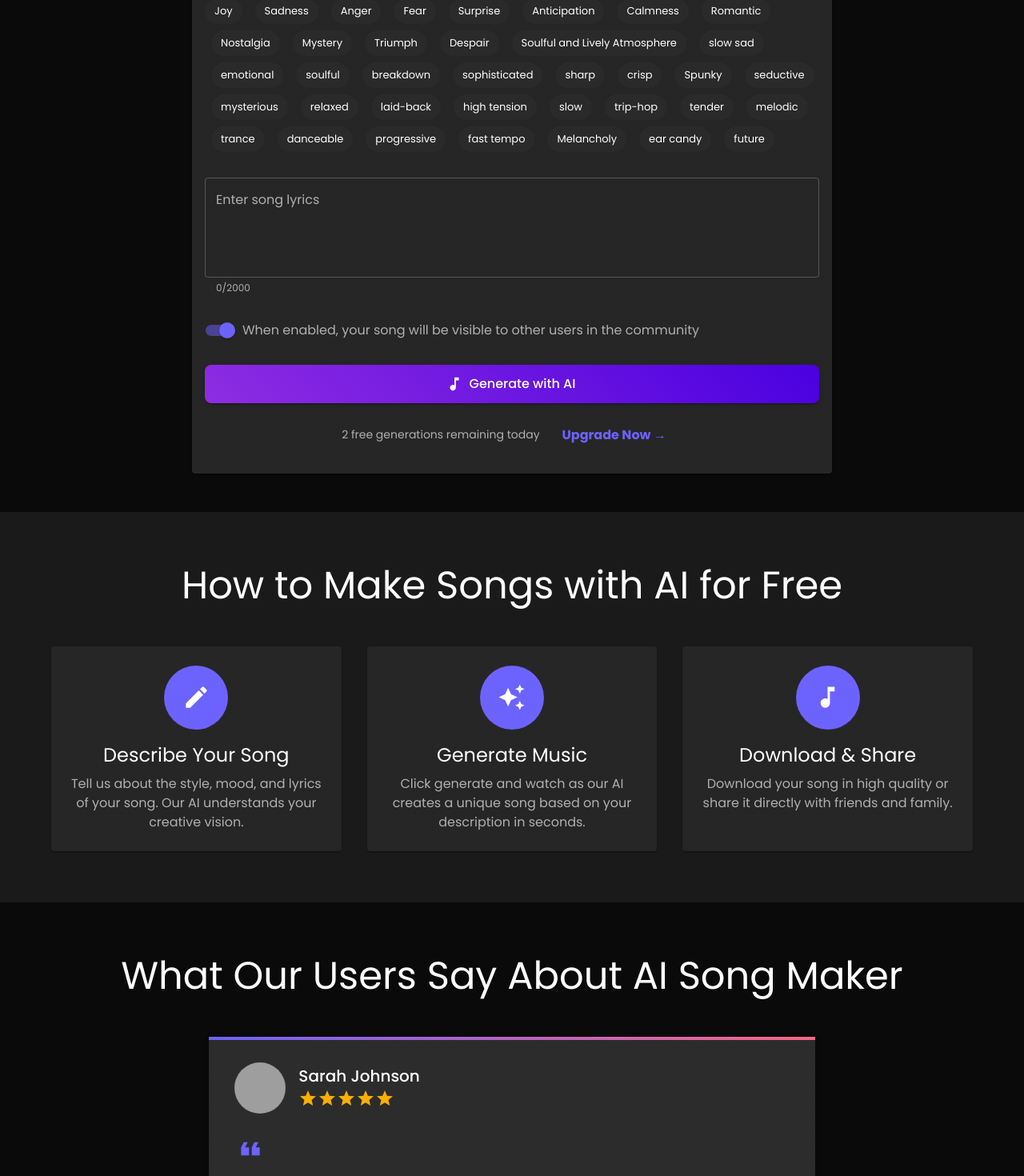
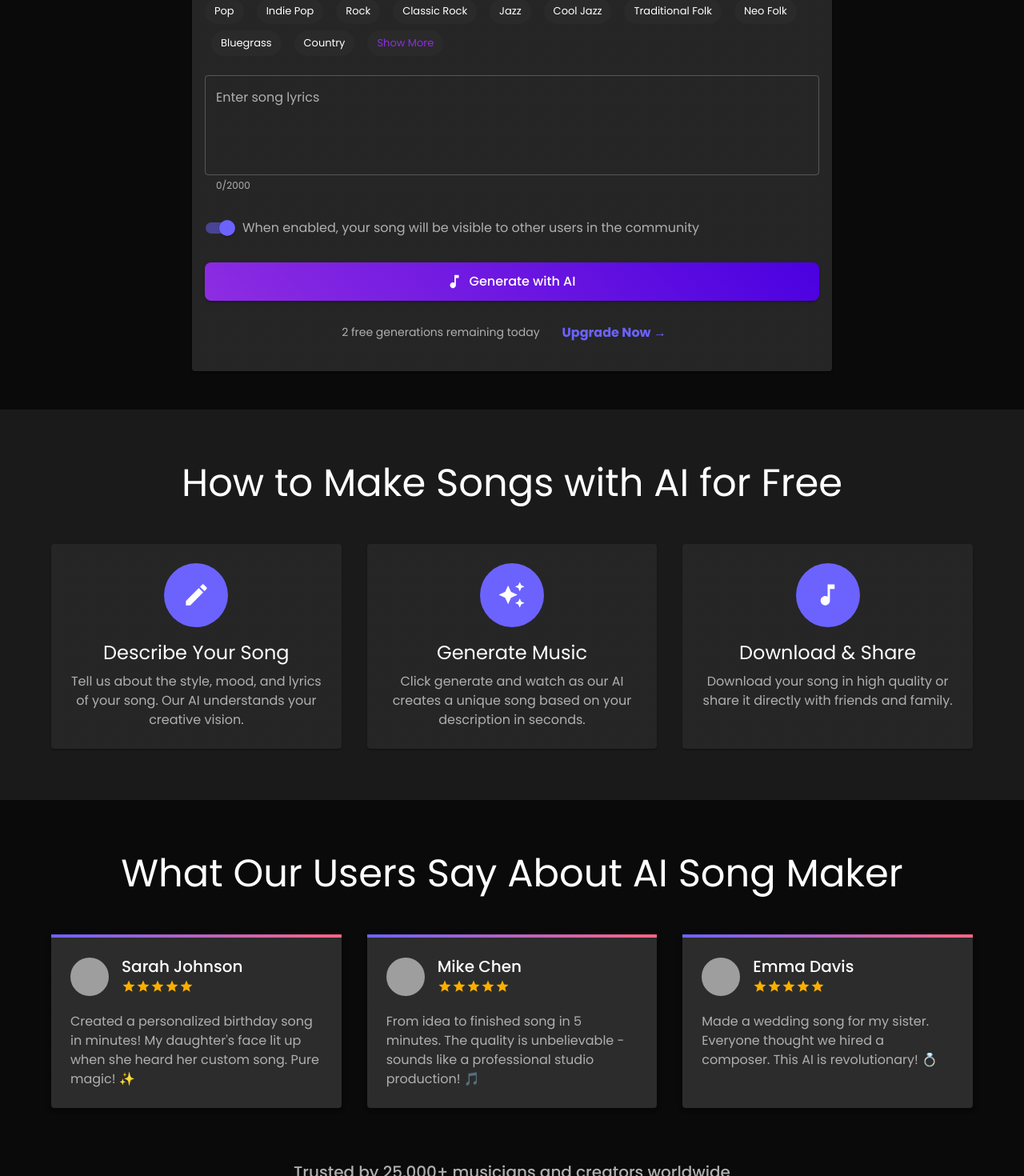
Before and after one commit to JANETCHEN1217/ai-music-creator, a React (Create React App) app: page /home in a window 1280 px wide. Shown: the part 800-2270 px from the top of the page at 80% size. Built offline with nearby package versions, Linux system fonts and the light colour scheme; grey boxes are pictures that could not be loaded; a web font is replaced by a local one.

Commit message:
Update UI components: Improve Create page tags, optimize Home testimonials, and enhance Tutorials layout

```diff
--- a/src/pages/Create.js
+++ b/src/pages/Create.js
@@ -29,14 +29,16 @@ const Create = () => {
   const [isPublic, setIsPublic] = useState(true);
   const [description, setDescription] = useState('');
   const [activeCategory, setActiveCategory] = useState('Genre');
+  const [showAllTags, setShowAllTags] = useState(false);
 
   const genres = [
-    'Joy', 'Sadness', 'Anger', 'Fear', 'Surprise', 'Anticipation', 'Calmness', 'Romantic',
-    'Nostalgia', 'Mystery', 'Triumph', 'Despair', 'Soulful and Lively Atmosphere', 'slow sad',
-    'emotional', 'soulful', 'breakdown', 'sophisticated', 'sharp', 'crisp', 'Spunky',
-    'seductive', 'mysterious', 'relaxed', 'laid-back', 'high tension', 'slow', 'trip-hop', 'tender',
-    'melodic', 'trance', 'danceable', 'progressive', 'fast tempo', 'Melancholy', 'ear candy',
-    'future', 'syncopation', 'catchy', 'depressive', 'night-lovingscene'
+    'Pop', 'Indie Pop', 'Rock', 'Classic Rock', 'Jazz', 'Cool Jazz', 'Traditional Folk',
+    'Neo Folk', 'Bluegrass', 'Country', 'Hip Hop', 'R&B', 'Electronic', 'Classical',
+    'Blues', 'Soul', 'Funk', 'Reggae', 'Metal', 'Punk', 'Alternative',
+    'Ambient', 'Techno', 'House', 'Trap', 'Latin', 'World Music', 'Gospel',
+    'Opera', 'Chamber Music', 'Symphony', 'Experimental', 'Indie Rock', 'Post-Rock',
+    'Dream Pop', 'Shoegaze', 'Psychedelic', 'Progressive Rock', 'Hard Rock', 'Grunge',
+    'Heavy Metal', 'Death Metal', 'Black Metal', 'Doom Metal', 'Folk Metal'
   ];
 
   const voices = [
@@ -78,6 +80,14 @@ const Create = () => {
       default:
         return [];
     }
+  };
+
+  const getVisibleTags = () => {
+    const currentTags = getTagList();
+    if (activeCategory === 'Genre' && !showAllTags) {
+      return currentTags.slice(0, 10); // Only show first 10 genres initially
+    }
+    return currentTags;
   };
 
   return (
@@ -216,7 +226,7 @@ const Create = () => {
 
                 <Box sx={{ mb: 3, maxHeight: '200px', overflowY: 'auto' }}>
                   <Stack direction="row" spacing={1} sx={{ flexWrap: 'wrap', gap: 1 }}>
-                    {getTagList().map((tag) => (
+                    {getVisibleTags().map((tag) => (
                       <Chip
                         key={tag}
                         label={tag}
@@ -230,6 +240,19 @@ const Create = () => {
                         }}
                       />
                     ))}
+                    {activeCategory === 'Genre' && !showAllTags && (
+                      <Chip
+                        label="Show More"
+                        onClick={() => setShowAllTags(true)}
+                        sx={{
+                          bgcolor: '#2A2A2A',
+                          color: '#8E2DE2',
+                          '&:hover': {
+                            bgcolor: '#3A3A3A',
+                          },
+                        }}
+                      />
+                    )}
                   </Stack>
                 </Box>
 
--- a/src/pages/Home.js
+++ b/src/pages/Home.js
@@ -124,12 +124,33 @@ const Home = () => {
             What Our Users Say About AI Song Maker
           </Typography>
 
-          <Grid container spacing={4} justifyContent="center">
-            <Grid item xs={12} md={8}>
+          <Grid container spacing={4}>
+            {[
+              {
+                name: "Sarah Johnson",
+                avatar: "https://api.dicebear.com/7.x/avataaars/svg?seed=Sarah",
+                rating: 5,
+                text: "Created a personalized birthday song in minutes! My daughter's face lit up when she heard her custom song. Pure magic! ✨"
+              },
+              {
+                name: "Mike Chen",
+                avatar: "https://api.dicebear.com/7.x/avataaars/svg?seed=Mike",
+                rating: 5,
+                text: "From idea to finished song in 5 minutes. The quality is unbelievable - sounds like a professional studio production! 🎵"
+              },
+              {
+                name: "Emma Davis",
+                avatar: "https://api.dicebear.com/7.x/avataaars/svg?seed=Emma",
+                rating: 5,
+                text: "Made a wedding song for my sister. Everyone thought we hired a composer. This AI is revolutionary! 💍"
+              }
+            ].map((review, index) => (
+              <Grid item xs={12} md={4} key={index}>
                 <Paper
                   elevation={3}
                   sx={{
-                  p: 4,
+                    p: 3,
+                    height: '100%',
                     position: 'relative',
                     '&:before': {
                       content: '""',
@@ -142,37 +163,22 @@ const Home = () => {
                     },
                   }}
                 >
-                <Box sx={{ display: 'flex', alignItems: 'center', mb: 3 }}>
+                  <Box sx={{ display: 'flex', alignItems: 'center', mb: 2 }}>
                     <Avatar
-                    src="https://api.dicebear.com/7.x/avataaars/svg?seed=Sarah"
-                    sx={{ width: 64, height: 64, mr: 2 }}
+                      src={review.avatar}
+                      sx={{ width: 48, height: 48, mr: 2 }}
                     />
                     <Box>
-                    <Typography variant="h6">Sarah Johnson</Typography>
-                    <Rating value={5} readOnly />
+                      <Typography variant="h6">{review.name}</Typography>
+                      <Rating value={review.rating} readOnly size="small" />
                     </Box>
                   </Box>
-                <Box sx={{ display: 'flex', mb: 2 }}>
-                  <FormatQuoteIcon
-                    sx={{
-                      fontSize: 40,
-                      color: 'primary.main',
-                      transform: 'rotate(180deg)',
-                      mr: 2
-                    }}
-                  />
-                </Box>
-                <Typography variant="body1" paragraph>
-                  I used AI Song Maker to create a personalized birthday song for my daughter's 5th birthday.
-                  The AI understood exactly what I wanted - a cheerful, fun melody with her name in it.
-                  The result was amazing! My daughter's face lit up when she heard her custom birthday song.
-                  It made her celebration truly special and unique. I never thought creating a custom song could be this easy!
+                  <Typography variant="body1" color="text.secondary">
+                    {review.text}
                   </Typography>
-                <Box sx={{ display: 'flex', justifyContent: 'flex-end' }}>
-                  <FormatQuoteIcon sx={{ fontSize: 40, color: 'primary.main' }} />
-                </Box>
                 </Paper>
               </Grid>
+            ))}
           </Grid>
 
           {/* Trust Indicators */}
--- a/src/pages/Tutorials.js
+++ b/src/pages/Tutorials.js
@@ -3,133 +3,140 @@ import {
   Box,
   Container,
   Typography,
+  List,
+  ListItem,
+  ListItemText,
   Grid,
-  Card,
-  CardContent,
-  CardMedia,
-  Button,
+  Paper,
 } from '@mui/material';
-import PlayArrowIcon from '@mui/icons-material/PlayArrow';
 
-const tutorials = [
+const tutorials = {
+  'Getting Started': [
+    { title: 'Introduction', path: '/tutorials/introduction' },
+    { title: 'How do I write a simple prompt?', path: '/tutorials/simple-prompt' },
+    { title: 'Custom Mode: How do I write a Style Prompt?', path: '/tutorials/style-prompt' },
+    { title: 'How to Extend and Recreate Music', path: '/tutorials/extend-recreate' }
+  ],
+  'Metatags': [
+    { title: 'Verse and Chorus', path: '/tutorials/verse-chorus' },
+    { title: 'Pre-chorus and Bridge', path: '/tutorials/pre-chorus-bridge' },
+    { title: 'Song Structure Tags', path: '/tutorials/song-structure' },
+    { title: 'Instrumental Tags', path: '/tutorials/instrumental-tags' }
+  ],
+  'Style and Lyrics': [
+    { title: 'Styles and genres', path: '/tutorials/styles-genres' },
+    { title: 'Should my Style Prompt use commas?', path: '/tutorials/style-prompt-commas' }
+  ]
+};
+
+const TutorialContent = {
+  'style-prompt': {
+    title: 'Custom Mode: How do I write a Style Prompt?',
+    content: [
       {
-    title: 'Getting Started with AI Music Creator',
-    description: 'Learn the basics of creating your first AI-generated song',
-    image: '/tutorials/getting-started.jpg',
-    duration: '5:30',
+        subtitle: 'Custom Mode',
+        text: 'Custom Mode splits the text prompts into 2 panels, a Lyric and a Style of Music prompt.'
       },
       {
-    title: 'Advanced Music Styles',
-    description: 'Explore different music styles and how to combine them',
-    image: '/tutorials/styles.jpg',
-    duration: '8:45',
+        subtitle: 'The Lyrics box will hold around 2000 characters.',
+        text: ''
       },
       {
-    title: 'Mastering Instrumental Mode',
-    description: 'Create professional instrumental tracks with AI',
-    image: '/tutorials/instrumental.jpg',
-    duration: '7:15',
+        subtitle: 'How do I control the style of music?',
+        text: 'Style of Music isn\'t just the music\'s genre, it also includes the mood and sub-genre descriptions, instruments, and vocal tags. It might be very simple, or a comma-separated list.'
       },
       {
-    title: 'Lyrics Writing Tips',
-    description: 'Learn how to write effective lyrics for AI music generation',
-    image: '/tutorials/lyrics.jpg',
-    duration: '6:20',
+        subtitle: 'Examples:',
+        text: [
+          'Sultry RnB',
+          'Upbeat Country, Female vocal',
+          'Mississippi Blues, sparse harmonica, acoustic guitar, stomp',
+          'bittersweet Hindustani Electro-pop, melodic sarad, ornamental singing'
+        ].join('\n')
       },
       {
-    title: 'Music Production Techniques',
-    description: 'Professional tips for enhancing your AI-generated music',
-    image: '/tutorials/production.jpg',
-    duration: '10:00',
+        subtitle: 'The Style of Music box will hold around 120 characters.',
+        text: ''
       },
       {
-    title: 'Exporting and Publishing',
-    description: 'Learn how to export and share your music with the world',
-    image: '/tutorials/export.jpg',
-    duration: '4:55',
-  },
-];
+        subtitle: 'Less Is More:',
+        text: 'As a general rule, very short prompts seem to create the cleanest audio quality, when the creative details are left up to the AI.\n\nIn contrast, mashing-up genres and long detailed prompts of specific instruments and styles are more likely to suffer from poor audio quality.'
+      }
+    ]
+  }
+};
 
 const Tutorials = () => {
+  const [selectedTutorial, setSelectedTutorial] = React.useState('style-prompt');
+
   return (
-    <Box
+    <Box sx={{ display: 'flex', minHeight: '100vh', bgcolor: 'background.default' }}>
+      {/* Left Sidebar */}
+      <Box sx={{ width: 280, borderRight: 1, borderColor: 'divider', p: 2 }}>
+        {Object.entries(tutorials).map(([category, items]) => (
+          <Box key={category} sx={{ mb: 3 }}>
+            <Typography variant="subtitle2" color="text.secondary" sx={{ mb: 1 }}>
+              {category}
+            </Typography>
+            <List dense disablePadding>
+              {items.map((item) => (
+                <ListItem
+                  key={item.title}
+                  button
+                  selected={selectedTutorial === item.path.split('/').pop()}
+                  onClick={() => setSelectedTutorial(item.path.split('/').pop())}
                   sx={{
-        bgcolor: 'background.default',
-        pt: 8,
-        pb: 6,
-      }}
-    >
-      <Container maxWidth="lg">
-        <Typography
-          component="h1"
-          variant="h2"
-          align="center"
-          color="text.primary"
-          gutterBottom
-        >
-          Tutorials
-        </Typography>
-        <Typography variant="h5" align="center" color="text.secondary" paragraph>
-          Learn how to create amazing music with our step-by-step tutorials
-        </Typography>
-
-        <Grid container spacing={4} sx={{ mt: 4 }}>
-          {tutorials.map((tutorial, index) => (
-            <Grid item key={index} xs={12} sm={6} md={4}>
-              <Card
-                sx={{
-                  height: '100%',
-                  display: 'flex',
-                  flexDirection: 'column',
+                    borderRadius: 1,
+                    mb: 0.5,
+                    '&.Mui-selected': {
+                      bgcolor: 'primary.main',
+                      color: 'white',
                       '&:hover': {
-                    transform: 'translateY(-4px)',
-                    transition: 'transform 0.3s ease-in-out',
+                        bgcolor: 'primary.dark',
+                      },
                     },
                   }}
                 >
-                <Box sx={{ position: 'relative' }}>
-                  <CardMedia
-                    component="div"
+                  <ListItemText primary={item.title} />
+                </ListItem>
+              ))}
+            </List>
+          </Box>
+        ))}
+      </Box>
+
+      {/* Main Content */}
+      <Box sx={{ flex: 1, p: 4 }}>
+        {TutorialContent[selectedTutorial] && (
+          <>
+            <Typography variant="h4" gutterBottom>
+              {TutorialContent[selectedTutorial].title}
+            </Typography>
+            {TutorialContent[selectedTutorial].content.map((section, index) => (
+              <Box key={index} sx={{ mb: 4 }}>
+                {section.subtitle && (
+                  <Typography variant="h6" gutterBottom>
+                    {section.subtitle}
+                  </Typography>
+                )}
+                {section.text && (
+                  <Typography
+                    variant="body1"
+                    component="pre"
                     sx={{
-                      pt: '56.25%', // 16:9 aspect ratio
-                      bgcolor: 'grey.800',
-                    }}
-                    image={tutorial.image}
-                  />
-                  <Box
-                    sx={{
-                      position: 'absolute',
-                      bottom: 8,
-                      right: 8,
-                      bgcolor: 'rgba(0, 0, 0, 0.7)',
-                      color: 'white',
-                      px: 1,
-                      borderRadius: 1,
+                      whiteSpace: 'pre-wrap',
+                      fontFamily: 'inherit',
+                      mb: 2,
                     }}
                   >
-                    {tutorial.duration}
+                    {section.text}
+                  </Typography>
+                )}
               </Box>
+            ))}
+          </>
+        )}
       </Box>
-                <CardContent sx={{ flexGrow: 1 }}>
-                  <Typography gutterBottom variant="h5" component="h2">
-                    {tutorial.title}
-                  </Typography>
-                  <Typography color="text.secondary" paragraph>
-                    {tutorial.description}
-                  </Typography>
-                  <Button
-                    variant="outlined"
-                    color="primary"
-                    startIcon={<PlayArrowIcon />}
-                  >
-                    Watch Tutorial
-                  </Button>
-                </CardContent>
-              </Card>
-            </Grid>
-          ))}
-        </Grid>
-      </Container>
     </Box>
   );
 };
```
Lines whose indentation alone changed are shown as unchanged.
